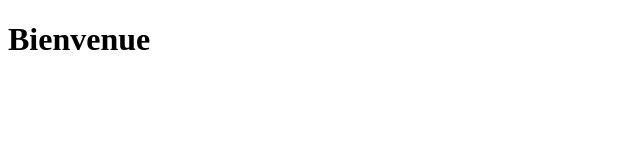
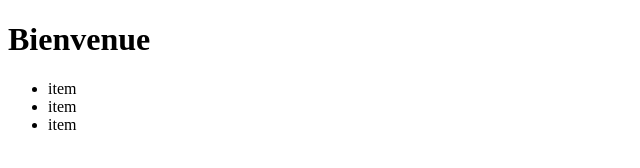
Before and after one commit to Luderik/git-learning, a website: page index.html in a window 1280 px wide. Shown: the whole page, without its empty margins (0-640 px from the left). Drawn offline with Linux system fonts and the light colour scheme.

Commit message:
add liste

```diff
--- a/index.html
+++ b/index.html
@@ -7,5 +7,10 @@
 </head>
 <body>
     <h1>Bienvenue</h1>
+    <ul>
+        <li>item</li>
+        <li>item</li>
+        <li>item</li>
+    </ul>
 </body>
 </html>
```
